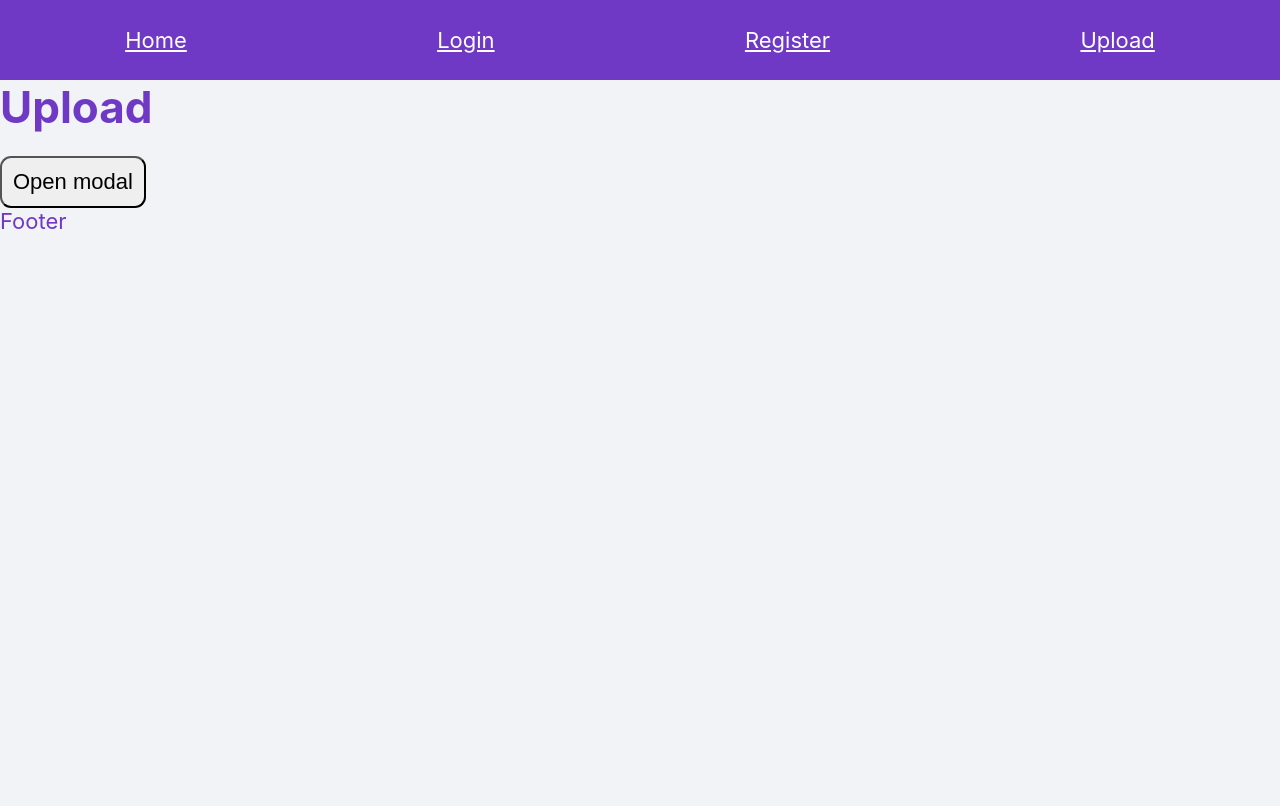
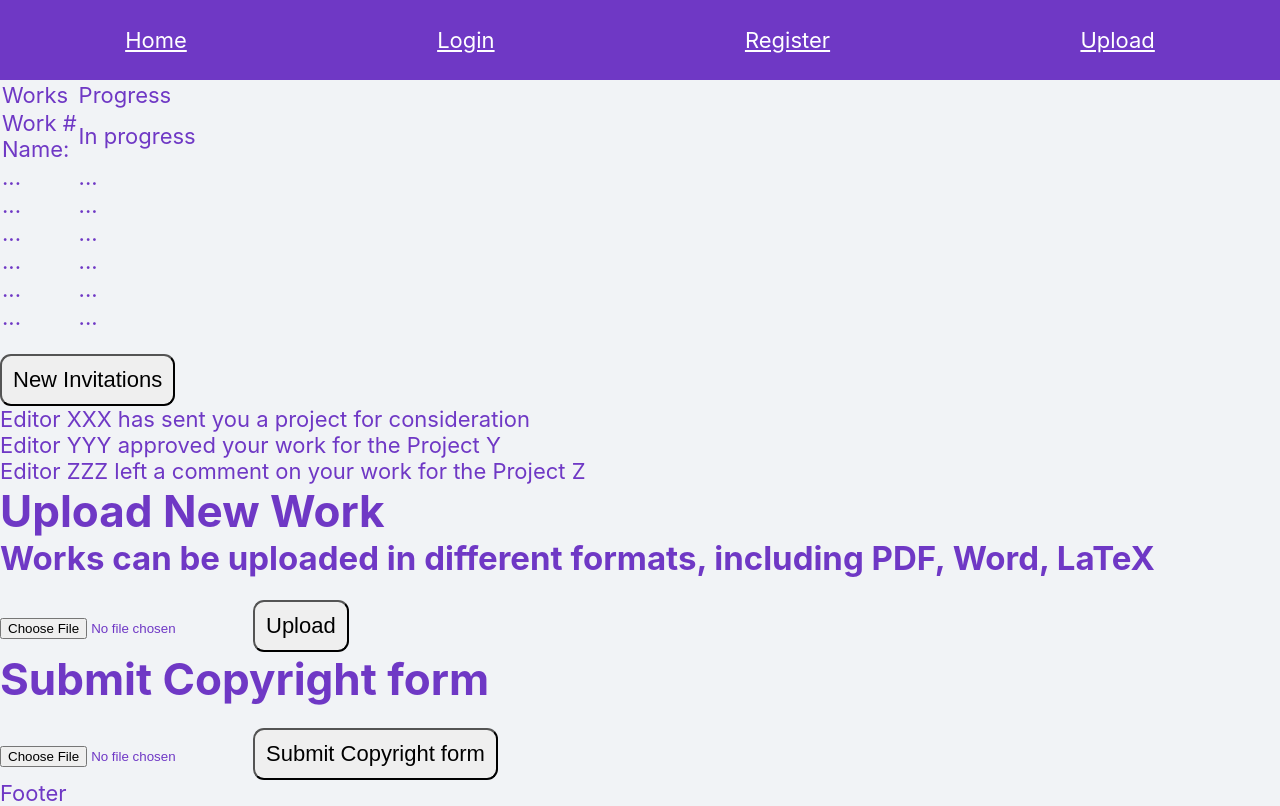
Before and after one commit to MoldirZh/publication_process, a React (Create React App) app in the folder client/: page /upload in a window 1280 px wide. Built offline with nearby package versions, Linux system fonts and the light colour scheme.

Commit message:
Update Upload.js

```diff
--- a/client/src/Pages/Upload.js
+++ b/client/src/Pages/Upload.js
@@ -1,23 +1,91 @@
 import React, { useState } from 'react';
 import '../Styles/App.css';
 import '../Styles/Upload.css';
-import Modal from '../Components/Modal'
 import Axios from 'axios';
 
 function Upload() {
-    const [openModal, setOpenModal] = useState(false);
+
+    const onFileChange = (e) => {
+        console.log(e.target.files[0]);
+    }
 
     return (
         <div className='upload'>
-            <h1>Upload</h1>
-            <button
-                className="openModalBtn"
-                onClick={() => {
-                    setOpenModal(true);
-                }}
-            >Open modal</button>
-            {openModal && <Modal closeModal={setOpenModal}/>}
-        </div>
+            <div className='uploadleft'>
+            {/* Works */}
+            <table id="uploadTable">
+                <tr>
+                    <td>Works</td>
+                    <td>Progress</td>
+                </tr>
+                <tr>
+                    <td>Work # <br/>Name:</td>
+                    <td>In progress</td>
+                </tr>
+                <tr>
+                    <td>...</td>
+                    <td>...</td>
+                </tr>
+                <tr>
+                <td>...</td>
+                <td>...</td>
+                </tr>
+                <tr>
+                <td>...</td>
+                <td>...</td>
+                </tr>
+                <tr>
+                <td>...</td>
+                <td>...</td>
+                </tr>
+                <tr>
+                <td>...</td>
+                <td>...</td>
+                </tr>
+                <tr>
+                <td>...</td>
+                <td>...</td>
+                </tr>
+            </table>
+            </div>
+            <div className='uploadright'>
+                <div>
+                    <button class="buttonNewInvitations">New Invitations</button>
+                </div>
+                <div className="uploadNews">
+                <ul>
+                    <li>Editor XXX has sent you a project for consideration</li>
+                    <li>Editor YYY approved your work for the Project Y</li>
+                    <li>Editor ZZZ left a comment on your work for the Project Z</li>
+                </ul>
+                </div>
+
+                <div className='uploadForm'>
+                    <h1>Upload New Work</h1>
+                    <h2> Works can be uploaded in different formats, including PDF, Word, LaTeX</h2>
+                    <input
+                        className='input'
+                        // style=""
+                        type="file"
+                        name="file_upload"
+                        onChange={onFileChange}
+                        accept="application/pdf, .doc, .docx, application/msword, application/vnd.openxmlformats-officedocument.wordprocessingml.document, .tex"
+                    />
+                    <button class="buttonUpload">Upload</button>
+                </div>
+            <div className='submitForm'>
+            <h1>Submit Copyright form</h1>
+            <input
+                type="file"
+                name="file_upload"
+                onChange={onFileChange}
+                accept="application/pdf, .doc, .docx, application/msword, application/vnd.openxmlformats-officedocument.wordprocessingml.document, .tex"
+            />
+            <button class="buttonSubmit">Submit Copyright form</button>
+            </div>
+            </div>
+            </div>
+
     );
 }
 
```
